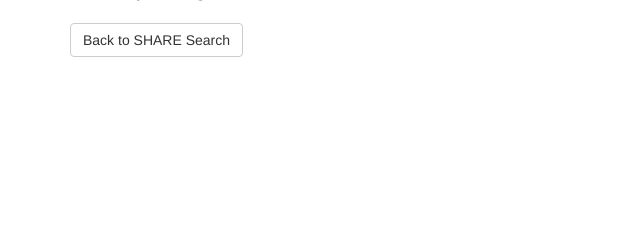
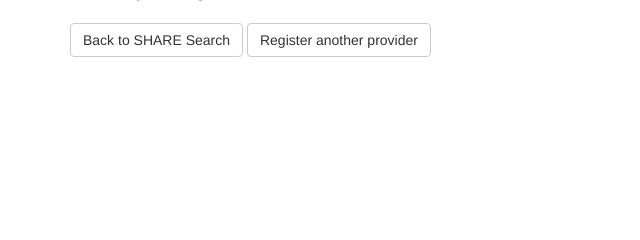
Before and after one commit to erinspace/share_registration, a Django app: template provider_registration/templates/provider_registration/confirmation.html in a window 1280 px wide. Shown: the part 415-655 px from the top of the page, without its empty margins (0-640 px from the left). Run offline with Django 3.2, Linux system fonts and the light colour scheme; the template is opened without the code that fills it, so the values that code supplies are empty; parts of the project's set-up code (start-up, migrations or seed data) failed here and were passed over; some libraries are stand-ins or nearby versions.

Commit message:
Add register another provider button

```diff
--- a/provider_registration/templates/provider_registration/confirmation.html
+++ b/provider_registration/templates/provider_registration/confirmation.html
@@ -8,6 +8,7 @@
         <p class="lead">You've just registered: {{ provider }}</p>
 
         <a class="btn btn-default" href="http://osf.io/share/">Back to SHARE Search</a>
+        <a class="btn btn-default" href="/provider_regist/">Register another provider</a>
     </div>
 </div>
 
```
